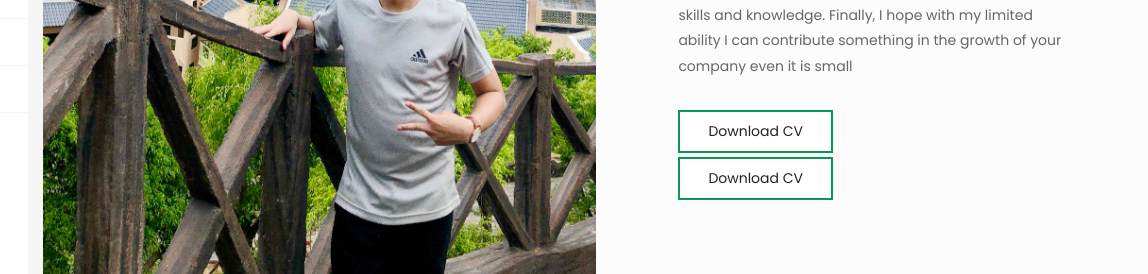
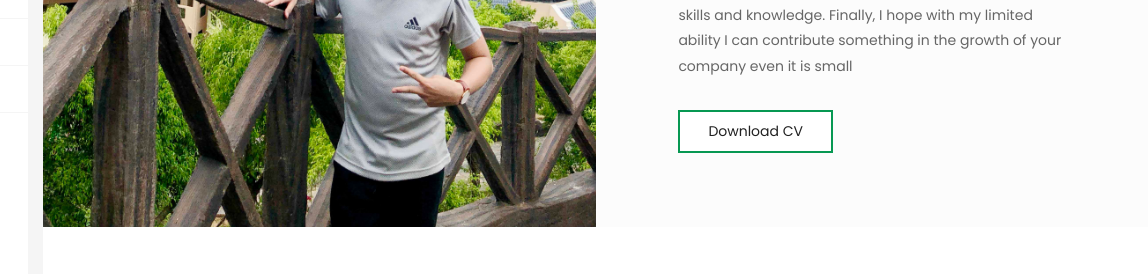
Before and after one commit to tuansaske/tuansaske.github.io, a website: page public/index.html in a window 1280 px wide. Shown: the part 421-695 px from the top of the page, 132-1280 px from the left. Drawn offline with nearby package versions, Linux system fonts and the light colour scheme.

Commit message:
Update index.html

```diff
--- a/public/index.html
+++ b/public/index.html
@@ -87,9 +87,7 @@
                         <p>I am Tuan. I'm a Web Developer in Da Nang City. I am passionate about coding, making products and eager to work on new things with creative ideas.</p>
                         <p>I am seeking a competitive and challenging environment where I can serve and establish a career for myself. So if I could be a part of a large firm like yours, it would be a good opportunity to expand my skills and
                           knowledge. Finally, I hope with my limited ability I can contribute something in the growth of your company even it is small</p>
-                        <div class="hp-buttons"> <a href="Nguyen-Anh-Tuan-CV.pdf" target="_blank" class="btn btn-primary">Download CV</a><form method="get" action="Nguyen-Anh-Tuan-CV.pdf">
-            <button type="submit">Download CV</button>
-         </form> </div>
+                        <div class="hp-buttons"><a href="Nguyen-Anh-Tuan-CV.pdf" target="_blank" class="btn btn-primary">Download CV</a></div>
                       </div>
                     </div>
                   </div>
```
